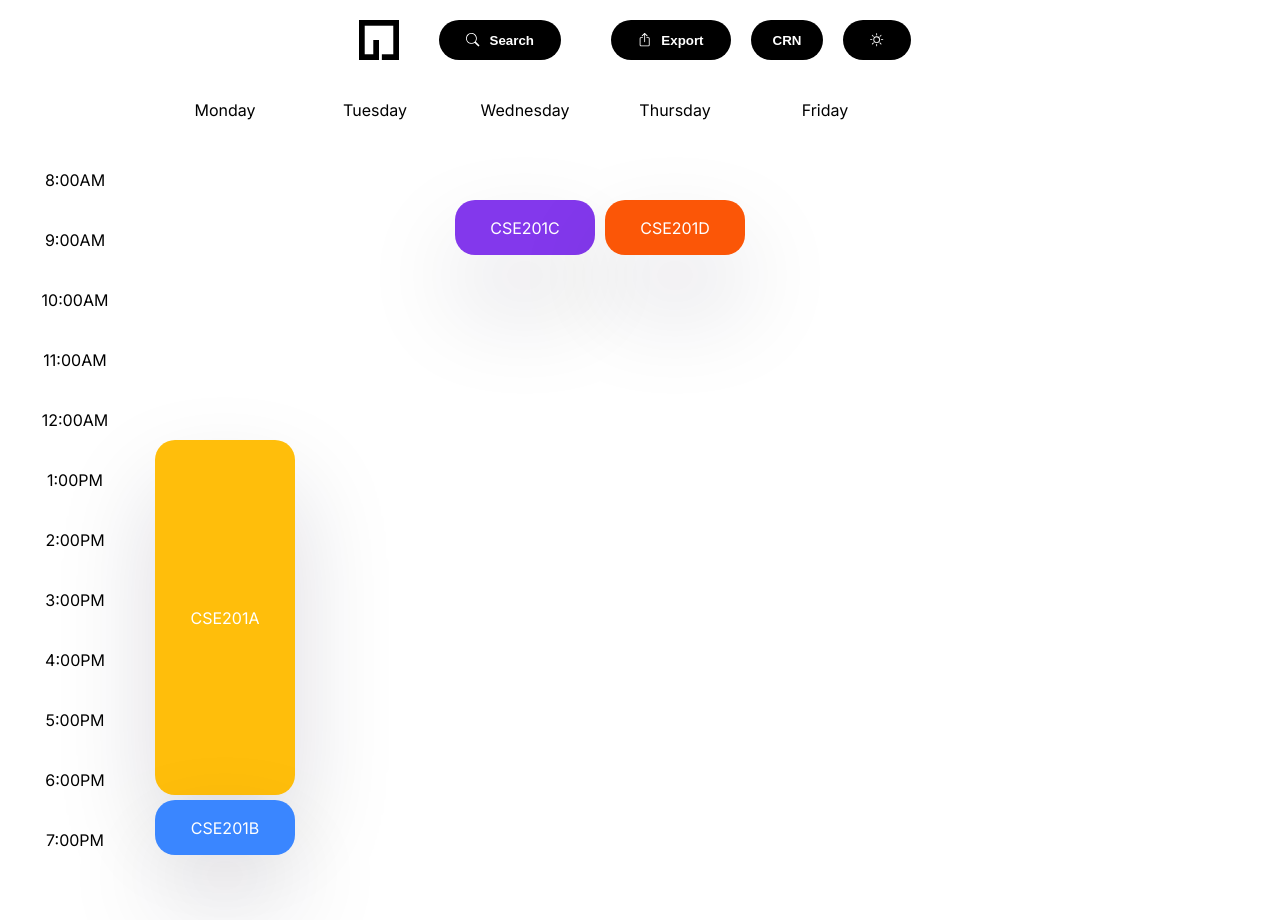
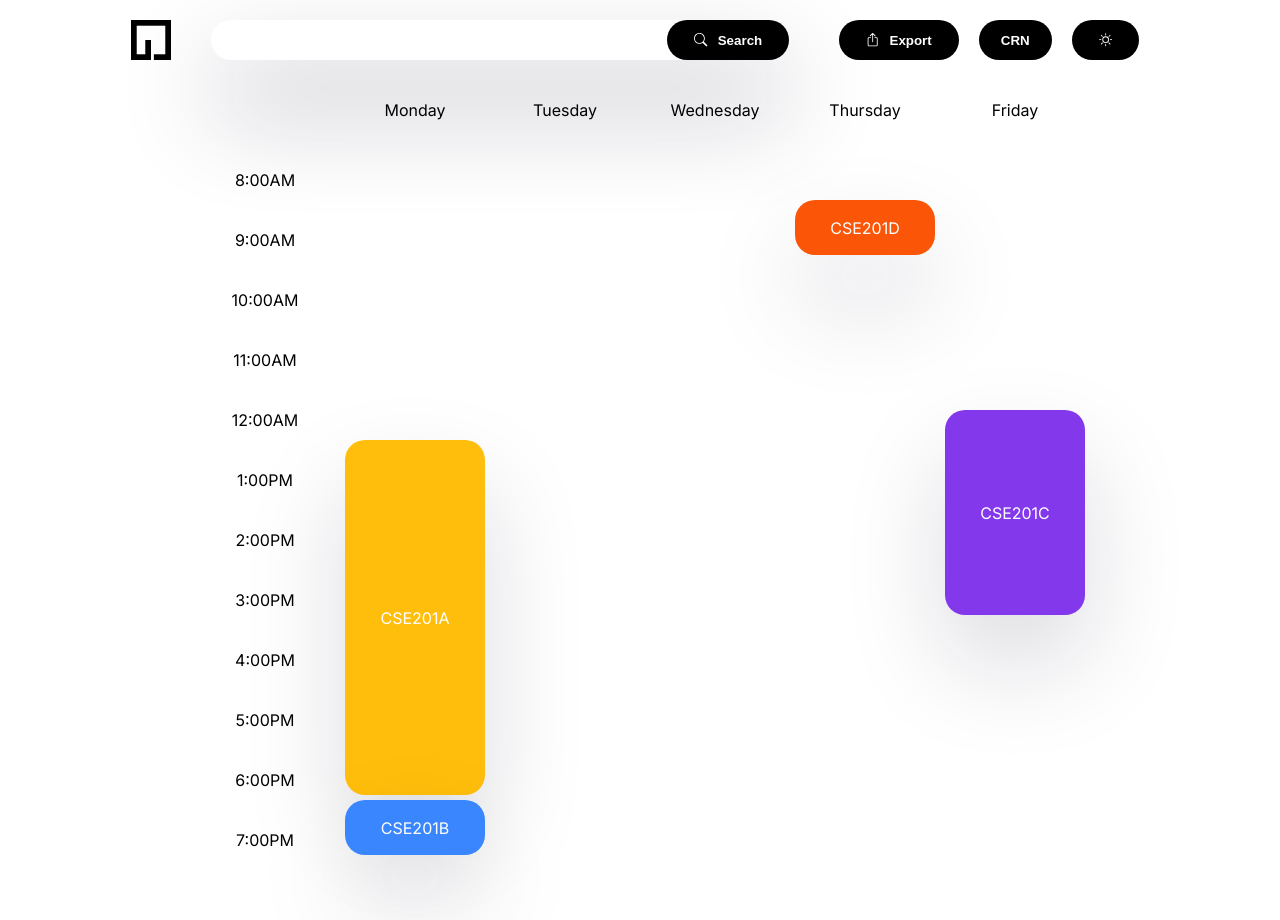
Before and after one commit to qudwl/mac-website, a React (Create React App) app: page / in a window 1280 px wide. Built offline with nearby package versions, Linux system fonts and the light colour scheme.

Commit message:
Update style

```diff
--- a/src/Components/Main.css
+++ b/src/Components/Main.css
@@ -1,21 +1,27 @@
 main {
-    top: 80px;
     width: 900px;
     height: 810px;
-    position: absolute;
-    left: 0px;
+    margin-top: 80px;
 }
 
-main > div.days {
+main>div.days {
     width: 900px;
 }
 
-main > div.days > span {
+main>div.days>span {
     display: inline-block;
     width: 150px;
     text-align: center;
 }
 
-main > div:last-of-type {
+main>div:last-of-type {
     display: flex;
 }
+
+@media screen and (max-width: 900px) {
+    main {
+        position: absolute;
+        left: 0px;
+        top: 80px;
+    }
+}
--- a/src/Components/Schedule.js
+++ b/src/Components/Schedule.js
@@ -41,9 +41,9 @@ const data = [
     section: "C",
     times: [
       {
-        day: 2,
-        start: [8, 30],
-        end: [9, 30],
+        day: 4,
+        start: [12, 0],
+        end: [15, 30],
       },
     ],
   },
--- a/src/Components/SearchBar.css
+++ b/src/Components/SearchBar.css
@@ -1,11 +1,20 @@
 .searchBar {
     display: flex;
     padding: 0px 0px 0px 30px;
-    box-shadow: 0px 48px 100px rgba(17, 12, 46, 0.15);
+    box-shadow: 0px 48px 100px rgba(17, 12, 46, 0.3);
     border-radius: 30px;
     transition: box-shadow 0.25s;
     align-items: flex-start;
-    border: 1px solid black;
+    transition: padding 0.25s;
+    background-color: white;
+}
+
+.searchBar input:focus {
+    outline: none;
+}
+
+.dark .searchBar button {
+    background-color: #232323;
 }
 
 header {
@@ -24,7 +33,7 @@ header {
     background-color: #121212;
 }
 
-header > * {
+header>* {
     margin: 0px 20px;
 }
 
@@ -32,12 +41,13 @@ header > * {
     margin: 0px;
 }
 
-.searchBar > *:focus {
+.searchBar>*:focus {
     box-shadow: none;
 }
 
 .searchBar:focus-within {
     box-shadow: 0px 48px 100px rgba(17, 12, 46, 0.8);
+    padding: 10px 10px 10px 40px;
 }
 
 .searchBar input {
--- a/src/Components/SearchBar.js
+++ b/src/Components/SearchBar.js
@@ -7,10 +7,13 @@ const SearchBar = (props) => {
   return (
     <header>
       <Logo width="40" dark={props.dark} />
-      <button onClick={() => { props.openModal(true); props.setModalTitle("Search"); props.setModalContent(<SearchModal />) }}>
-        <Search size={"1em"} />
-        <span>Search</span>
-      </button>
+      <div className="searchBar">
+        <input />
+        <button onClick={() => { props.openModal(true); props.setModalTitle("Search"); props.setModalContent(<SearchModal />) }}>
+          <Search size={"1em"} />
+          <span>Search</span>
+        </button>
+      </div>
       <div className="menu">
         <button onClick={() => { props.openModal(true); props.setModalTitle("Export") }}>
           <BoxArrowUp />
```
